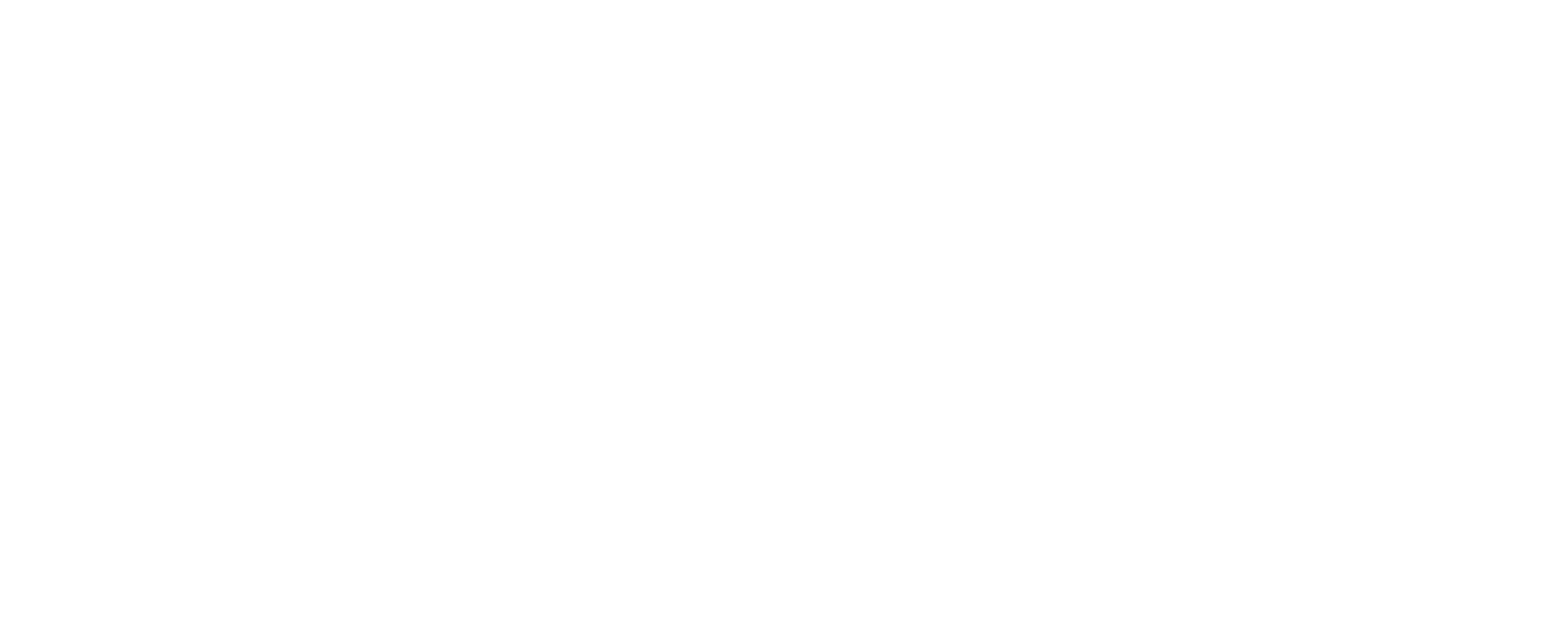
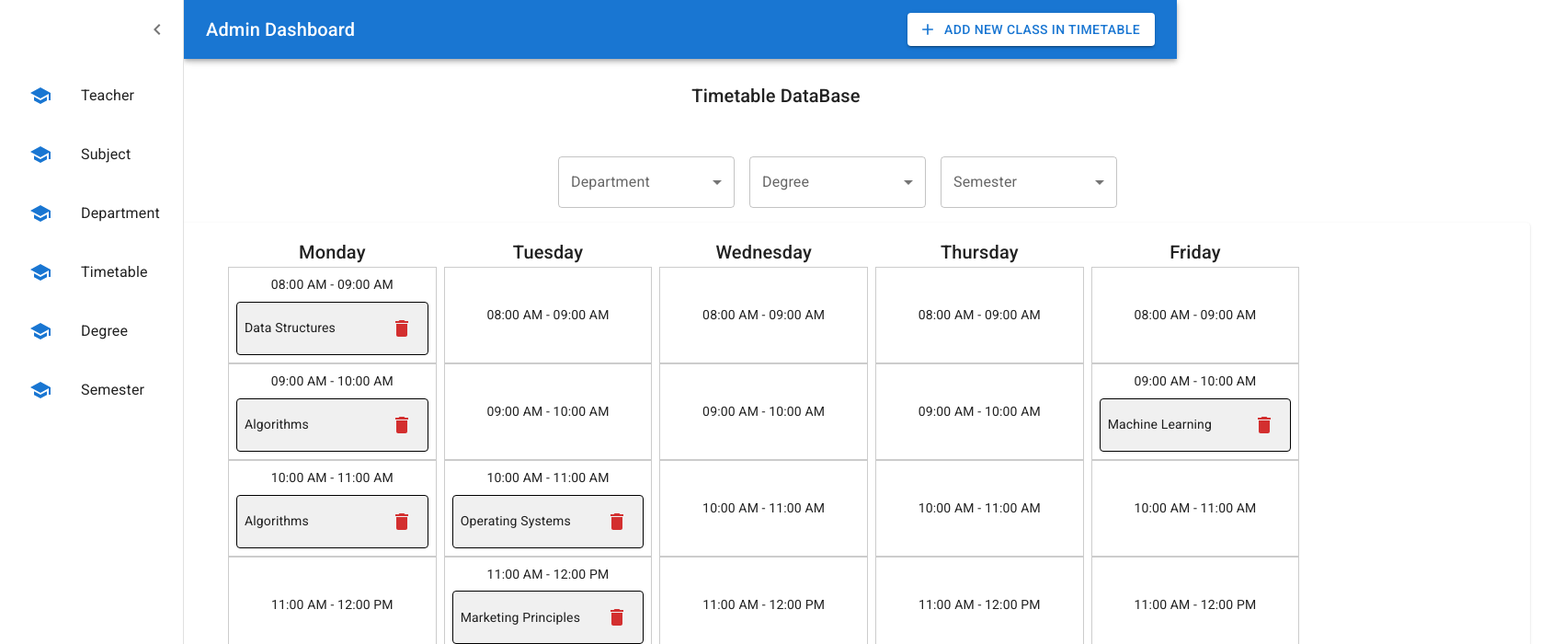
Before and after one commit to Vaishali054/AttendanceTracker_frontend, a React (Create React App) app: page /admindashboard/timetable in a window 1280 px wide. Before the commit this address had no page. Shown: the top 700 px of the page at 92% size, 1688 px wide, since content can reach past the window. Built offline with nearby package versions, Linux system fonts and the light colour scheme.

Commit message:
add: sem & timetable page

```diff
--- a/src/App.jsx
+++ b/src/App.jsx
@@ -5,6 +5,8 @@ import Teacher from "./pages/Teacher/Teacher";
 import Subject from "./pages/Subject/Subject";
 import Dept from "./pages/Dept/Dept";
 import Degree from "./pages/Degree/Degree";
+import Sem from "./pages/Sem/Sem";
+import TimeTable from "./pages/TimeTable/TimeTable";
 
 function App() {
   return (
@@ -16,6 +18,8 @@ function App() {
         <Route path="/admindashboard/subject" element={<Subject/>}/>
         <Route path="/admindashboard/department" element={<Dept/>}/>
         <Route path="/admindashboard/degree" element={<Degree/>}/>
+        <Route path="/admindashboard/semester" element={<Sem/>}/>
+        <Route path="/admindashboard/timetable" element={<TimeTable/>}/>
       </Routes>
     </div>
   );
--- /dev/null
+++ b/src/pages/Sem/Sem.jsx
@@ -0,0 +1,34 @@
+import React from 'react';
+import DrawerVariant from '../../components/Drawer/Drawer';
+import { Box, Typography } from '@mui/material';
+import CssBaseline from '@mui/material/CssBaseline';
+import { Main , DrawerHeader} from '../../constants/constant';
+import SemesterTable from '../../components/SemesterTable/SemesterTable';
+
+export default function Sem() {
+  const [open, setOpen] = React.useState(false);
+
+  const handleDrawerOpen = () => {
+    setOpen(true);
+  };
+
+  const handleDrawerClose = () => {
+    setOpen(false);
+  };
+
+  return (
+    <Box sx={{ display: 'flex' }}>
+    <CssBaseline />
+        <DrawerVariant
+            open={open}
+            handleDrawerClose={handleDrawerClose}
+            handleDrawerOpen={handleDrawerOpen}
+        />
+    <Main open={open}>
+      <DrawerHeader />
+      <Typography variant="h6" textAlign="center" component="div">Semester DataBase</Typography>
+      <SemesterTable/>
+    </Main>
+  </Box>
+  );
+}
--- /dev/null
+++ b/src/pages/TimeTable/TimeTable.jsx
@@ -0,0 +1,34 @@
+import React from 'react';
+import DrawerVariant from '../../components/Drawer/Drawer';
+import { Box, Typography } from '@mui/material';
+import CssBaseline from '@mui/material/CssBaseline';
+import { Main , DrawerHeader} from '../../constants/constant';
+import TimetableTable from '../../components/TimetableTable/TimetableTable';
+
+export default function TimeTable() {
+  const [open, setOpen] = React.useState(false);
+
+  const handleDrawerOpen = () => {
+    setOpen(true);
+  };
+
+  const handleDrawerClose = () => {
+    setOpen(false);
+  };
+
+  return (
+    <Box sx={{ display: 'flex' }}>
+    <CssBaseline />
+        <DrawerVariant
+            open={open}
+            handleDrawerClose={handleDrawerClose}
+            handleDrawerOpen={handleDrawerOpen}
+        />
+    <Main open={open}>
+      <DrawerHeader />
+      <Typography variant="h6" textAlign="center" component="div">Timetable DataBase</Typography>
+      <TimetableTable/>
+    </Main>
+  </Box>
+  );
+}
```
